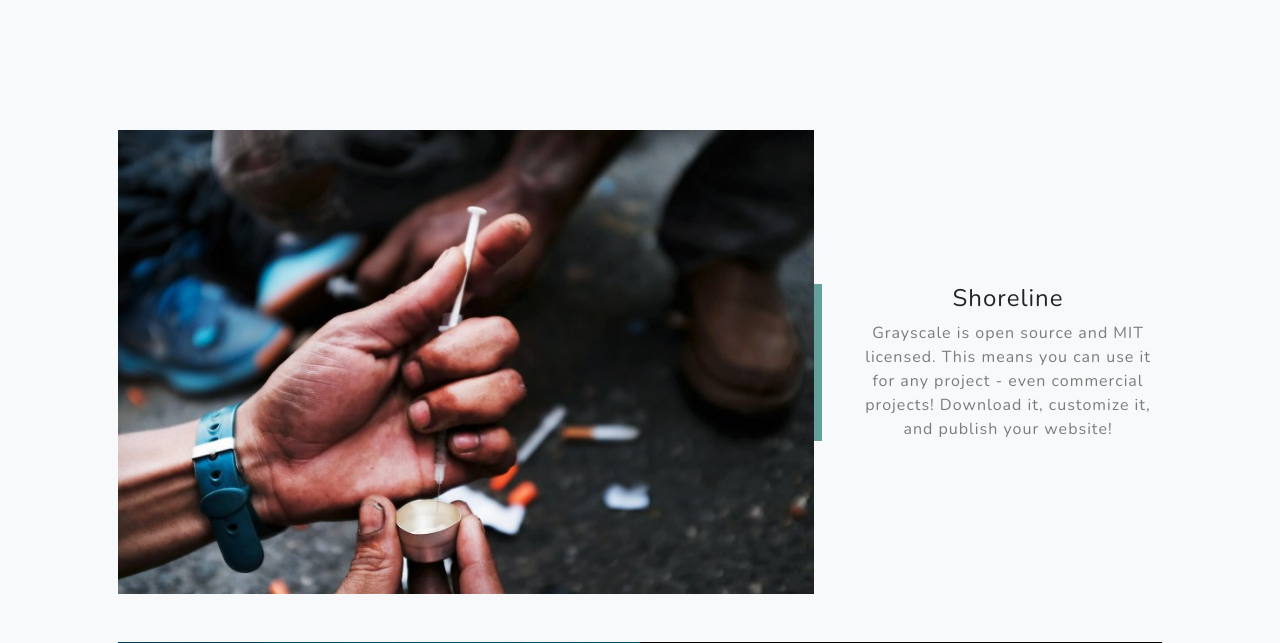
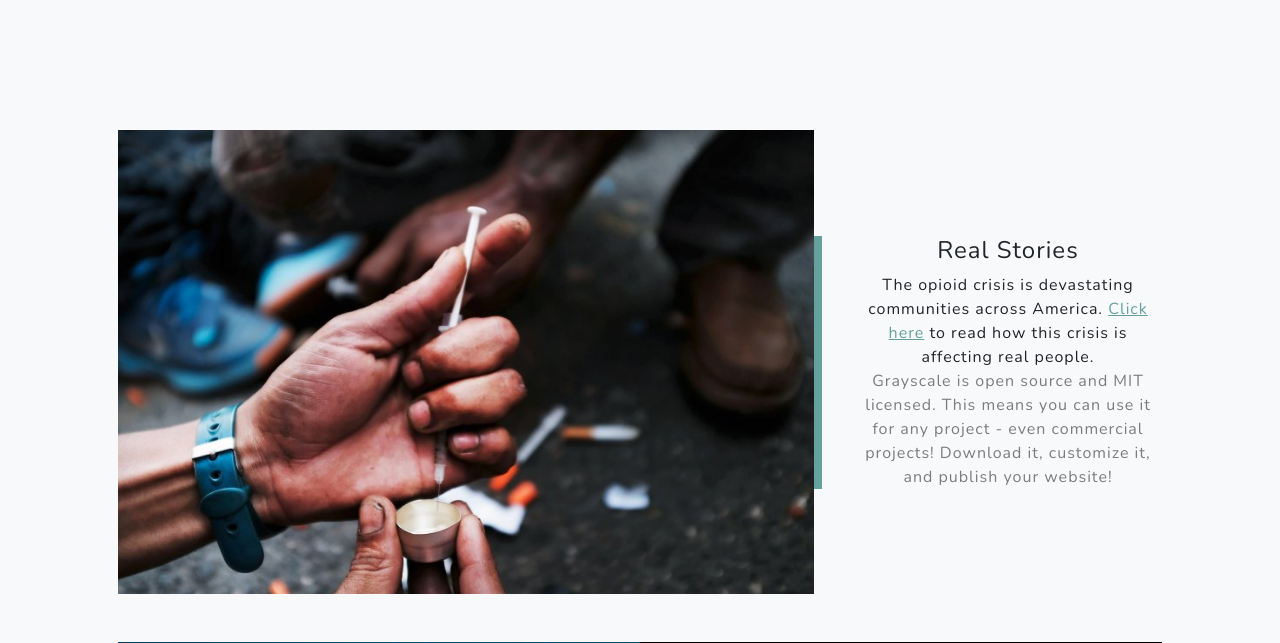
Before and after one commit to trevshum20/intex-project-2.0, a Django app: page / in a window 1280 px wide. Shown: the part 1840-2483 px from the top of the page. Run offline with Django 3.2, Linux system fonts and the light colour scheme; some libraries are stand-ins or nearby versions.

Commit message:
rehab center contact box

```diff
--- a/templates/Opioids/index.html
+++ b/templates/Opioids/index.html
@@ -53,7 +53,8 @@
                     <div class="col-xl-8 col-lg-7"><img class="img-fluid mb-3 mb-lg-0" src="{% static 'img/handpic.jpg' %}" alt="..." /></div>
                     <div class="col-xl-4 col-lg-5">
                         <div class="featured-text text-center text-lg-left">
-                            <h4>Shoreline</h4>
+                            <h4>Real Stories</h4>
+                            The opioid crisis is devastating communities across America. <a href="https://www.cdc.gov/rxawareness/stories/index.html">Click here</a> to read how this crisis is affecting real people.
                             <p class="text-black-50 mb-0">Grayscale is open source and MIT licensed. This means you can use it for any project - even commercial projects! Download it, customize it, and publish your website!</p>
                         </div>
                     </div>
@@ -162,18 +163,18 @@
                         <div class="card py-4 h-100">
                             <div class="card-body text-center">
                                 <i class="fas fa-mobile-alt text-primary mb-2"></i>
-                                <h4 class="text-uppercase m-0">Phone</h4>
+                                <h4 class="text-uppercase m-0">The Meadows<br>Drug Rehab Center</h4>
                                 <hr class="my-4 mx-auto" />
-                                <div class="small text-black-50">+1 (555) 902-8832</div>
+                                <div class="small text-black-50"><a href="https://www.themeadows.com/inpatient-drug-rehab-center-lp/?gclid=Cj0KCQiAnaeNBhCUARIsABEee8XYsZrXoBv0QYQEK8WbJc7CcuLNgj6HiMaJlKK1y-W-1yrhiCErFLEaAqb_EALw_wcB">Click here</a> to view the contact information for their compassionate inpatient rehab for drug addiction recovery.</div>
                             </div>
                         </div>
                     </div>
                 </div>
-                <div class="social d-flex justify-content-center">
+                {% comment %} <div class="social d-flex justify-content-center">
                     <a class="mx-2" href="#!"><i class="fab fa-twitter"></i></a>
                     <a class="mx-2" href="#!"><i class="fab fa-facebook-f"></i></a>
                     <a class="mx-2" href="#!"><i class="fab fa-github"></i></a>
-                </div>
+                </div> {% endcomment %}
             </div>
         </section>
         <!-- Footer-->
--- a/templates/base.html
+++ b/templates/base.html
@@ -21,7 +21,7 @@
         <body id="page-top">
         <nav class="navbar navbar-expand-lg navbar-dark bg-dark fixed-top" id="mainNav">
             <div class="container px-4 px-lg-5">
-                <a class="navbar-brand" href="{% url 'index'%}">Home</a>
+                <a class="navbar-brand" href="{% url 'index'%}"><h2>Home</h2></a>
                 <button class="navbar-toggler navbar-toggler-right" type="button" data-bs-toggle="collapse" data-bs-target="#navbarResponsive" aria-controls="navbarResponsive" aria-expanded="false" aria-label="Toggle navigation">
                     Menu
                     <i class="fas fa-bars"></i>
```
